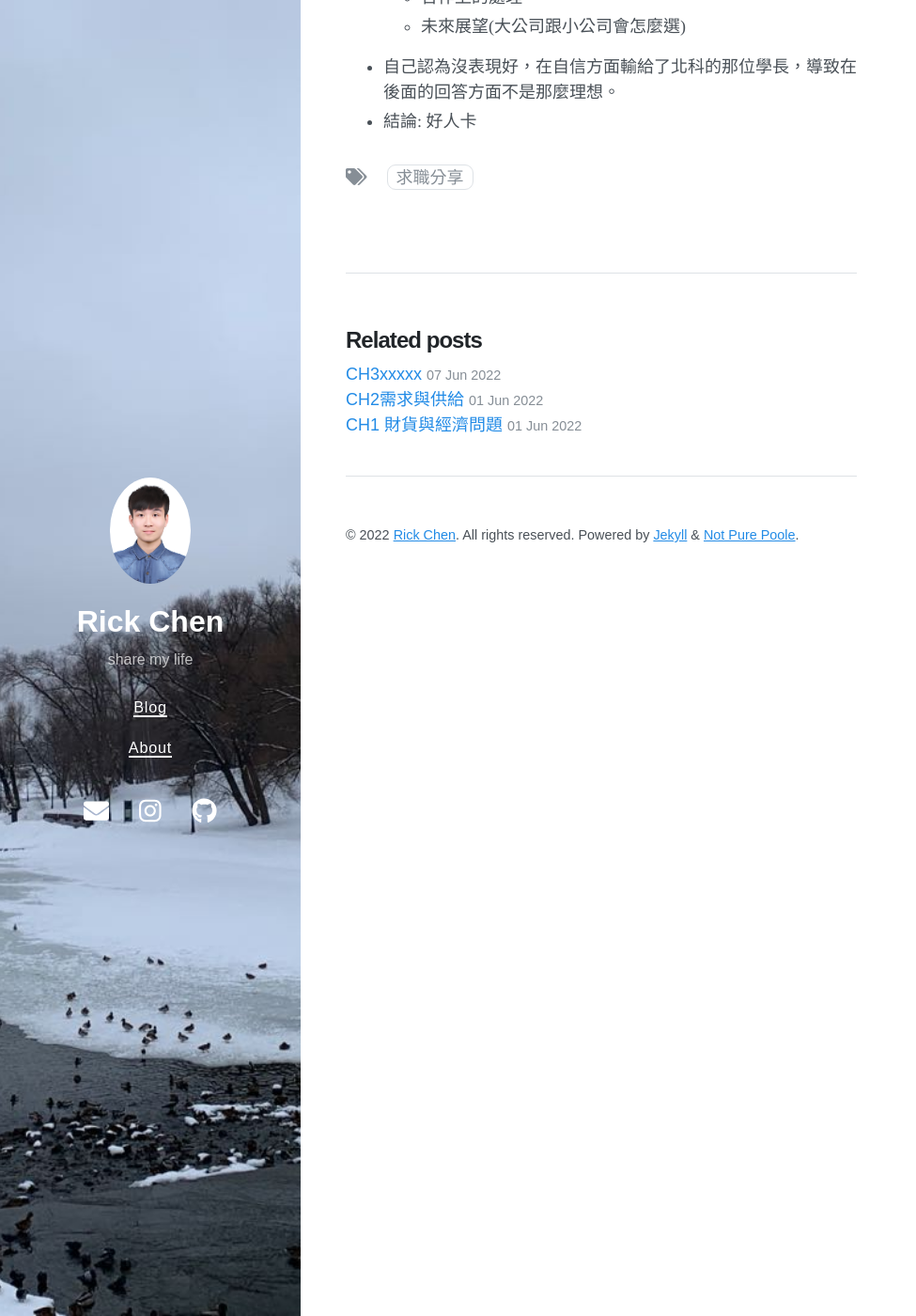
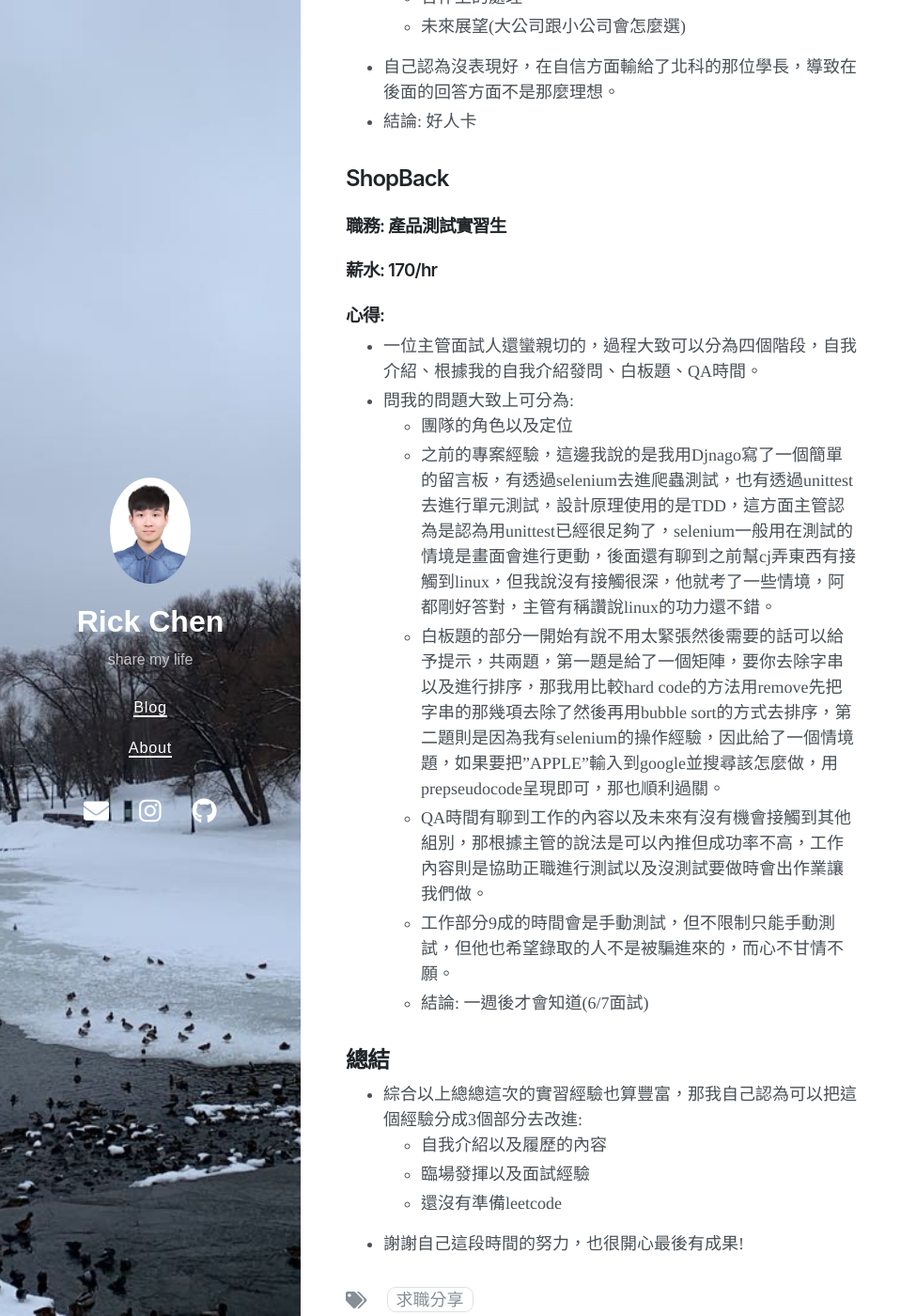
Before and after one commit to jerry940917chen/jerry940917chen.github.io, a Jekyll site: the page built from _posts/2022-06-07-Intern1.md, in a window 1280 px wide and 1400 px high, scrolled down 2837 px. Shown: the whole window at 94% size, without its empty margins (0-975 px from the left). Built offline with Jekyll 4.4.1, drawn with Linux system fonts in a browser that asks for light colours; nearby versions of some CDN libraries.

Commit message:
Update 2022-06-07-Intern1.md

```diff
--- a/_posts/2022-06-07-Intern1.md
+++ b/_posts/2022-06-07-Intern1.md
@@ -67,3 +67,23 @@ date: 2022-06-07
    * 未來展望(大公司跟小公司會怎麼選)
 * 自己認為沒表現好，在自信方面輸給了北科的那位學長，導致在後面的回答方面不是那麼理想。
 * 結論: 好人卡
+
+## ShopBack
+### 職務: 產品測試實習生
+### 薪水: 170/hr
+### 心得:
+* 一位主管面試人還蠻親切的，過程大致可以分為四個階段，自我介紹、根據我的自我介紹發問、白板題、QA時間。
+* 問我的問題大致上可分為:
+   * 團隊的角色以及定位
+   * 之前的專案經驗，這邊我說的是我用Djnago寫了一個簡單的留言板，有透過selenium去進爬蟲測試，也有透過unittest去進行單元測試，設計原理使用的是TDD，這方面主管認為是認為用unittest已經很足夠了，selenium一般用在測試的情境是畫面會進行更動，後面還有聊到之前幫cj弄東西有接觸到linux，但我說沒有接觸很深，他就考了一些情境，阿都剛好答對，主管有稱讚說linux的功力還不錯。
+   * 白板題的部分一開始有說不用太緊張然後需要的話可以給予提示，共兩題，第一題是給了一個矩陣，要你去除字串以及進行排序，那我用比較hard code的方法用remove先把字串的那幾項去除了然後再用bubble sort的方式去排序，第二題則是因為我有selenium的操作經驗，因此給了一個情境題，如果要把"APPLE"輸入到google並搜尋該怎麼做，用prepseudocode呈現即可，那也順利過關。
+   * QA時間有聊到工作的內容以及未來有沒有機會接觸到其他組別，那根據主管的說法是可以內推但成功率不高，工作內容則是協助正職進行測試以及沒測試要做時會出作業讓我們做。
+   * 工作部分9成的時間會是手動測試，但不限制只能手動測試，但他也希望錄取的人不是被騙進來的，而心不甘情不願。
+   * 結論: 一週後才會知道(6/7面試)
+
+## 總結
+* 綜合以上總總這次的實習經驗也算豐富，那我自己認為可以把這個經驗分成3個部分去改進:
+  * 自我介紹以及履歷的內容
+  * 臨場發揮以及面試經驗
+  * 還沒有準備leetcode
+* 謝謝自己這段時間的努力，也很開心最後有成果!
```
